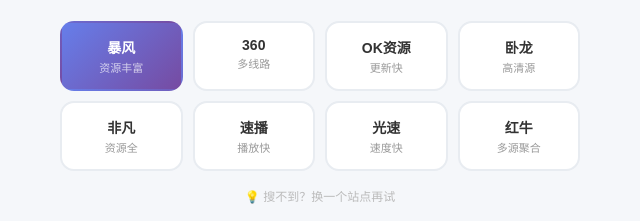
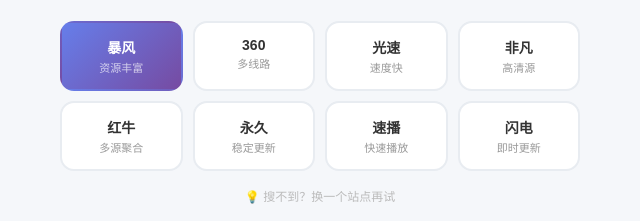
Before and after one commit to beloved-ai/vip-video, a plain HTML site: page index.html in a window 1280 px wide. Shown: the part 437-658 px from the top of the page, 320-960 px from the left. Drawn offline with Linux system fonts and the light colour scheme.

Commit message:
Revert: restore original 8 sites

```diff
--- a/index.html
+++ b/index.html
@@ -45,29 +45,29 @@
           <span class="site-name">360</span>
           <span class="site-desc">多线路</span>
         </button>
-        <button class="site-card" data-site="https://www.okzyw.com/vodsearch/-------------.html?wd=" onclick="selectSite(this)">
-          <span class="site-name">OK资源</span>
-          <span class="site-desc">更新快</span>
-        </button>
-        <button class="site-card" data-site="https://www.wlzy.tv/vodsearch/-------------.html?wd=" onclick="selectSite(this)">
-          <span class="site-name">卧龙</span>
-          <span class="site-desc">高清源</span>
-        </button>
-        <button class="site-card" data-site="https://www.ffzy.tv/vodsearch/-------------.html?wd=" onclick="selectSite(this)">
-          <span class="site-name">非凡</span>
-          <span class="site-desc">资源全</span>
-        </button>
-        <button class="site-card" data-site="https://subo988.com/search.html?wd=" onclick="selectSite(this)">
-          <span class="site-name">速播</span>
-          <span class="site-desc">播放快</span>
-        </button>
         <button class="site-card" data-site="https://www.guangsuzy.com/vodsearch/-------------.html?wd=" onclick="selectSite(this)">
           <span class="site-name">光速</span>
           <span class="site-desc">速度快</span>
         </button>
+        <button class="site-card" data-site="https://www.ffzy.tv/vodsearch/-------------.html?wd=" onclick="selectSite(this)">
+          <span class="site-name">非凡</span>
+          <span class="site-desc">高清源</span>
+        </button>
         <button class="site-card" data-site="https://www.hongniuzy2.com/vodsearch/-------------.html?wd=" onclick="selectSite(this)">
           <span class="site-name">红牛</span>
           <span class="site-desc">多源聚合</span>
+        </button>
+        <button class="site-card" data-site="https://www.yongjiuzy1.com/vodsearch/-------------.html?wd=" onclick="selectSite(this)">
+          <span class="site-name">永久</span>
+          <span class="site-desc">稳定更新</span>
+        </button>
+        <button class="site-card" data-site="https://subo988.com/search.html?wd=" onclick="selectSite(this)">
+          <span class="site-name">速播</span>
+          <span class="site-desc">快速播放</span>
+        </button>
+        <button class="site-card" data-site="https://sdzy.tv/search.html?wd=" onclick="selectSite(this)">
+          <span class="site-name">闪电</span>
+          <span class="site-desc">即时更新</span>
         </button>
       </div>
       <p class="hint-text">💡 搜不到？换一个站点再试</p>
```
